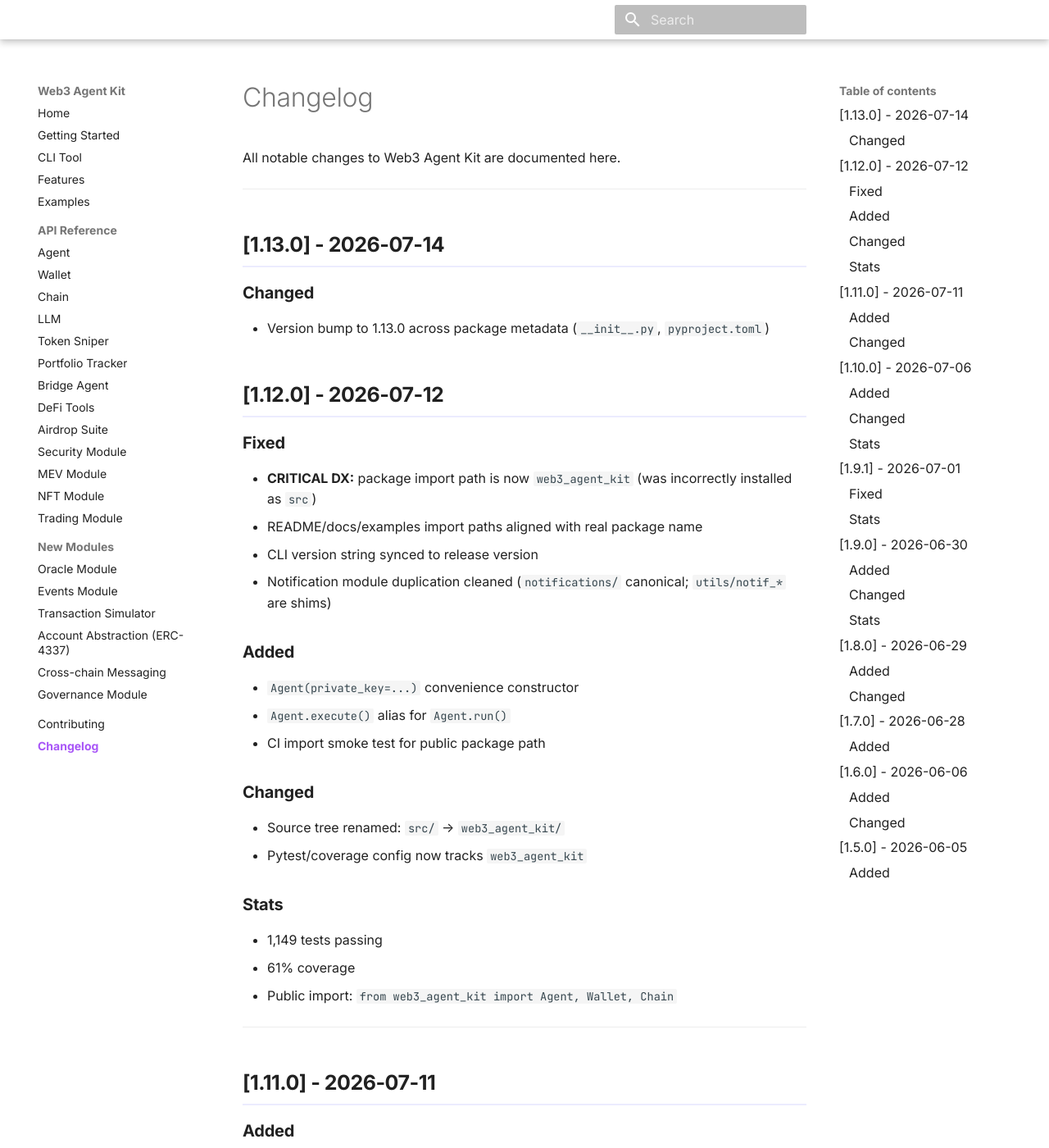
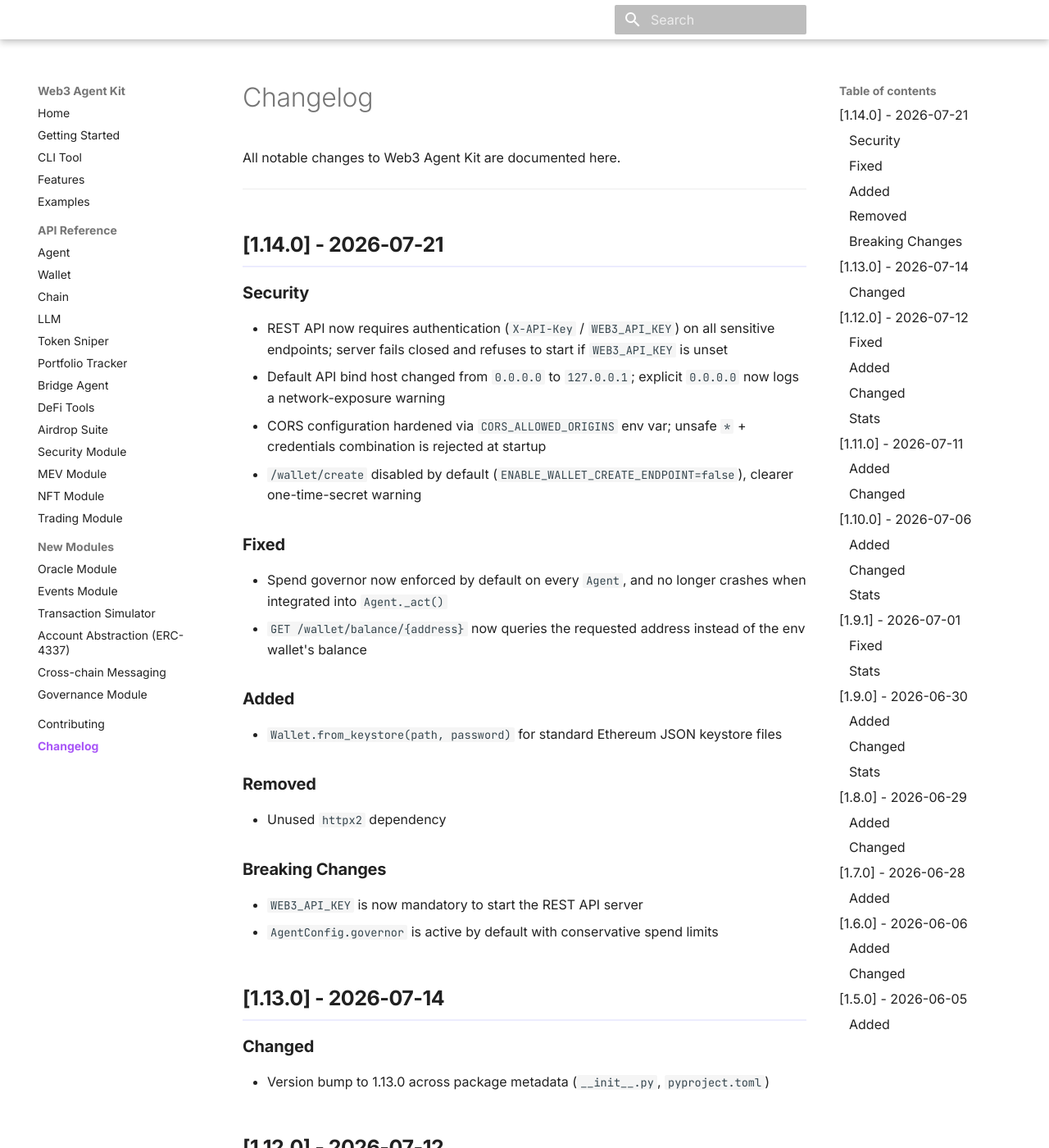
Before and after one commit to teraus111/web3-agent-kit-solana-trading, an MkDocs documentation site: the page built from docs/changelog.md, in a window 1280 px wide and 1400 px high. Shown: the whole window at 82% size. Built offline with MkDocs 1.6.1 and Material for MkDocs 9.7.7, drawn with Linux system fonts in a browser that asks for light colours; comment, search, counter and statistics services are not loaded.

Commit message:
chore(release): bump version to 1.14.0, update changelogs and README
Security audit fixes: auth-required REST API, safe default bind host,
CORS hardening, wallet/create gating, spend governor enforced by
default, wallet/balance address bug fix, from_keystore support.

BREAKING CHANGE: WEB3_API_KEY now mandatory to start the API server.
BREAKING CHANGE: AgentConfig.governor active by default with
conservative spend limits.

````diff
--- a/docs/changelog.md
+++ b/docs/changelog.md
@@ -3,6 +3,28 @@
 All notable changes to Web3 Agent Kit are documented here.
 
 ---
+
+## [1.14.0] - 2026-07-21
+
+### Security
+- REST API now requires authentication (`X-API-Key` / `WEB3_API_KEY`) on all sensitive endpoints; server fails closed and refuses to start if `WEB3_API_KEY` is unset
+- Default API bind host changed from `0.0.0.0` to `127.0.0.1`; explicit `0.0.0.0` now logs a network-exposure warning
+- CORS configuration hardened via `CORS_ALLOWED_ORIGINS` env var; unsafe `*` + credentials combination is rejected at startup
+- `/wallet/create` disabled by default (`ENABLE_WALLET_CREATE_ENDPOINT=false`), clearer one-time-secret warning
+
+### Fixed
+- Spend governor now enforced by default on every `Agent`, and no longer crashes when integrated into `Agent._act()`
+- `GET /wallet/balance/{address}` now queries the requested address instead of the env wallet's balance
+
+### Added
+- `Wallet.from_keystore(path, password)` for standard Ethereum JSON keystore files
+
+### Removed
+- Unused `httpx2` dependency
+
+### Breaking Changes
+- `WEB3_API_KEY` is now mandatory to start the REST API server
+- `AgentConfig.governor` is active by default with conservative spend limits
 
 ## [1.13.0] - 2026-07-14
 
--- a/docs/cli.md
+++ b/docs/cli.md
@@ -23,11 +23,11 @@
 ```bash
 $ wak info
 ╔══════════════════════════════════════════════╗
-║         🤖 Web3 Agent Kit v1.13.0             ║
+║         🤖 Web3 Agent Kit v1.14.0             ║
 ║    Open-source AI agent framework for Web3   ║
 ╚══════════════════════════════════════════════╝
 
-📦 Version: 1.13.0
+📦 Version: 1.14.0
 🔗 GitHub: https://github.com/ulsreall/web3-agent-kit
 📦 PyPI: https://pypi.org/project/web3-agent-kit/
 ```
--- a/pyproject.toml
+++ b/pyproject.toml
@@ -4,7 +4,7 @@
 
 [project]
 name = "web3-agent-kit"
-version = "1.13.0"
+version = "1.14.0"
 description = "Open-source framework for building autonomous AI agents that interact with blockchain networks"
 readme = "README.md"
 license = {text = "MIT"}
--- a/web3_agent_kit/__init__.py
+++ b/web3_agent_kit/__init__.py
@@ -1,6 +1,6 @@
 """Web3 Agent Kit — Open-source framework for autonomous Web3 AI agents."""
 
-__version__ = "1.13.0"
+__version__ = "1.14.0"
 __author__ = "Maulana"
 
 # Core
````
Also changed, not shown: CHANGELOG.md (+22 -0 lines), README.md (+32 -3 lines), docs/index.md (+1 -1 lines).
